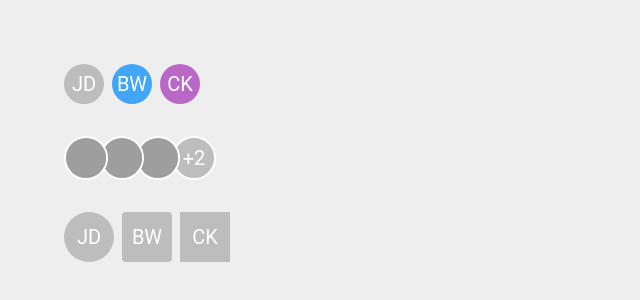
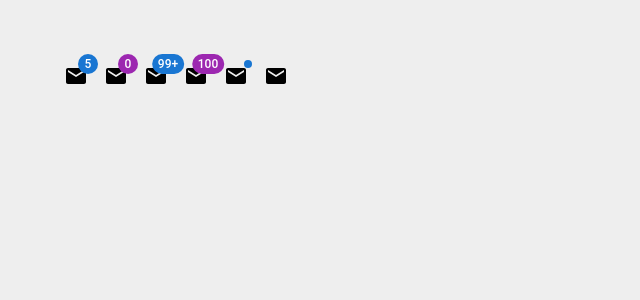
Before and after one commit to amontalvof/react-mui-demo, a React (Create React App) app: page / in a window 1280 px wide. Shown: the top 300 px of the page, without its empty margins (0-640 px from the left). Built offline with nearby package versions, Linux system fonts and the light colour scheme; grey boxes are pictures that could not be loaded.

Commit message:
feat: Badge

```diff
--- a/src/App.tsx
+++ b/src/App.tsx
@@ -1,5 +1,6 @@
 import './App.css';
-import MuiAvatar from './components/MuiAvatar';
+import MuiBadge from './components/MuiBadge';
+// import MuiAvatar from './components/MuiAvatar';
 // import MuiBottomNavigation from './components/MuiBottomNavigation';
 // import MuiSpeedDial from './components/MuiSpeedDial';
 // import MuiDrawer from './components/MuiDrawer';
@@ -27,7 +28,7 @@
 function App() {
     return (
         <div className="App">
-            <MuiAvatar />
+            <MuiBadge />
         </div>
     );
 }
--- /dev/null
+++ b/src/components/MuiBadge.tsx
@@ -0,0 +1,29 @@
+import { Mail } from "@mui/icons-material";
+import { Badge, Stack } from "@mui/material";
+
+const MuiBadge = () => {
+    return (
+        <Stack spacing={2} direction="row">
+            <Badge badgeContent={5} color="primary">
+                <Mail />
+            </Badge>
+            <Badge badgeContent={0} color="secondary" showZero>
+                <Mail />
+            </Badge>
+            <Badge badgeContent={100} color="primary" showZero>
+                <Mail />
+            </Badge>
+            <Badge badgeContent={100} color="secondary" showZero max={500}>
+                <Mail />
+            </Badge>
+            <Badge variant="dot" color="primary">
+                <Mail />
+            </Badge>
+            <Badge variant="dot" color="primary" invisible>
+                <Mail />
+            </Badge>
+        </Stack>
+    );
+};
+
+export default MuiBadge;
```
